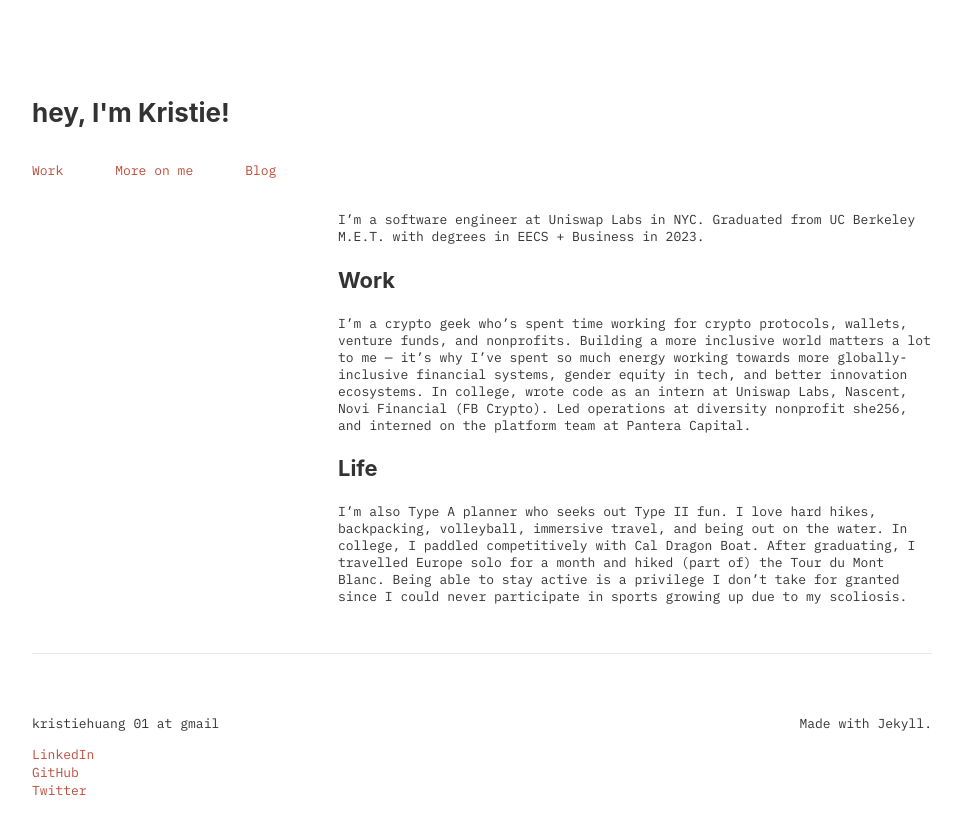
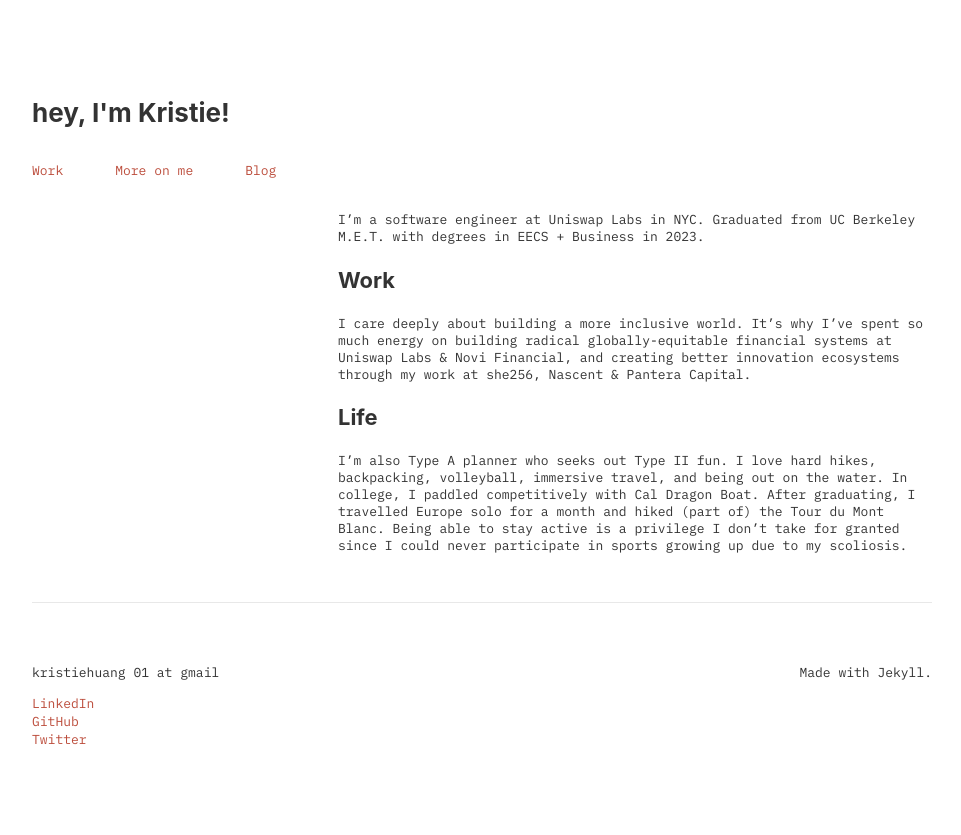
Before and after one commit to kristiehuang/kristiehuang.github.io, a Jekyll site: the page built from index.markdown, in a window 1280 px wide. Shown: the top 835 px of the page, without its empty margins (158-1119 px from the left). Built offline with Jekyll 4.4.1, drawn with Linux system fonts in a browser that asks for light colours.

Commit message:
rebranding...

```diff
--- a/index.markdown
+++ b/index.markdown
@@ -9,14 +9,7 @@ I'm a software engineer at Uniswap Labs in NYC. Graduated from UC Berkeley M.E.T
 
 <h3><a id="home-work-label" href="/work">Work</a></h3>
 
-I’m a crypto geek who’s spent time working for crypto protocols,
-wallets, venture funds, and nonprofits. Building a more inclusive world
-matters a lot to me — it’s why I’ve spent so much energy working towards
-more globally-inclusive financial systems, gender equity in tech, and
-better innovation ecosystems. In college, wrote code as an
-intern at Uniswap Labs, Nascent, Novi Financial (FB Crypto). Led
-operations at diversity nonprofit she256, and interned on the platform team at Pantera
-Capital.
+I care deeply about building a more inclusive world. It’s why I’ve spent so much energy on building radical globally-equitable financial systems at Uniswap Labs & Novi Financial, and creating better innovation ecosystems through my work at she256, Nascent & Pantera Capital.
 
 <h3><a id="home-life-label" href="/more-on-me">Life</a></h3>
 
```
